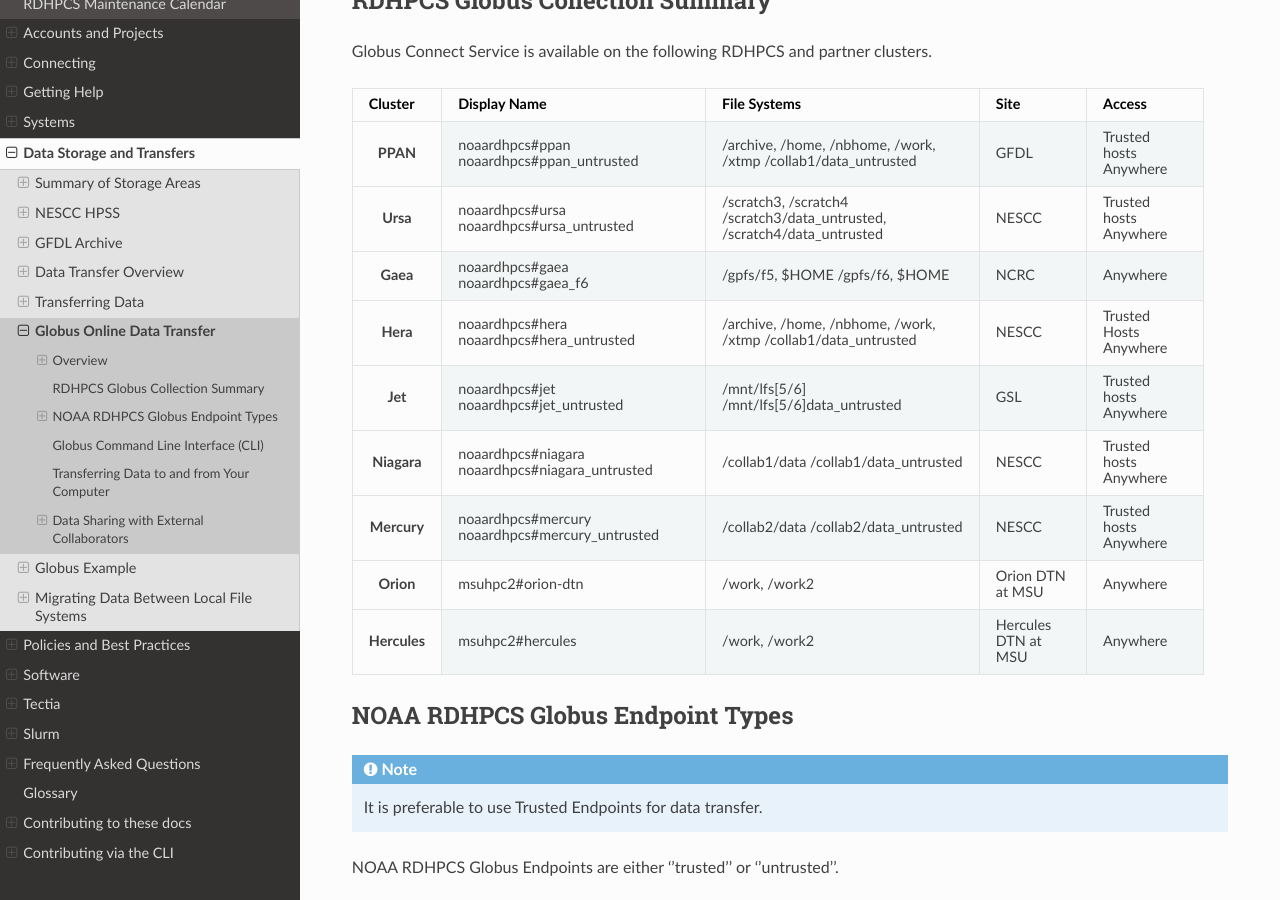
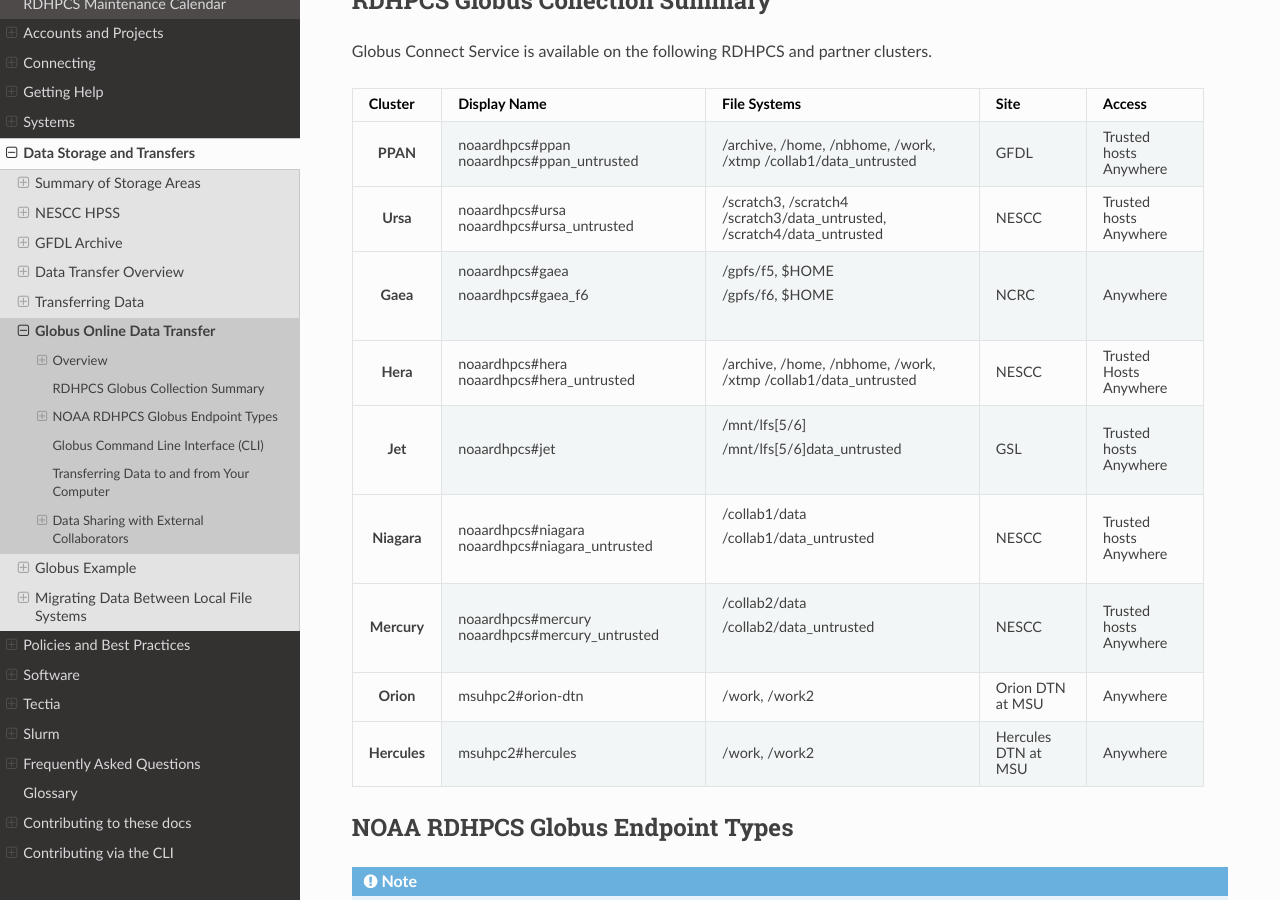
Before and after one commit to NOAA-RDHPCS/noaa-rdhpcs.github.io, a Sphinx documentation site: the page built from source/data/globus_online_data_transfer.rst, in a window 1280 px wide and 900 px high, scrolled down 978 px. Built offline with Sphinx 7.4.7 and the Read the Docs theme 3.1.0, drawn with Linux system fonts in a browser that asks for light colours; pages that are not in the unit, such as notebooks, are missing from menus; some of the changed text lies outside the part shown.

Commit message:
correct line breaks in Globus Collection table

```diff
--- a/source/data/globus_online_data_transfer.rst
+++ b/source/data/globus_online_data_transfer.rst
@@ -86,10 +86,10 @@ partner clusters.
      - Trusted hosts
        Anywhere
    * - Gaea
-     - noaardhpcs#gaea
-       noaardhpcs#gaea_f6
-     - /gpfs/f5, $HOME
-       /gpfs/f6, $HOME
+     - | noaardhpcs#gaea
+       | noaardhpcs#gaea_f6
+     - | /gpfs/f5, $HOME
+       | /gpfs/f6, $HOME
      - NCRC
      - Anywhere
    * - Hera
@@ -102,25 +102,24 @@ partner clusters.
        Anywhere
    * - Jet
      - noaardhpcs#jet
-       noaardhpcs#jet_untrusted
-     - /mnt/lfs[5/6]
-       /mnt/lfs[5/6]data_untrusted
+     - | /mnt/lfs[5/6]
+       | /mnt/lfs[5/6]data_untrusted
      - GSL
      - Trusted hosts
        Anywhere
    * - Niagara
      - noaardhpcs#niagara
        noaardhpcs#niagara_untrusted
-     - /collab1/data
-       /collab1/data_untrusted
+     - | /collab1/data
+       | /collab1/data_untrusted
      - NESCC
      - Trusted hosts
        Anywhere
    * - Mercury
      - noaardhpcs#mercury
        noaardhpcs#mercury_untrusted
-     - /collab2/data
-       /collab2/data_untrusted
+     - | /collab2/data
+       | /collab2/data_untrusted
      - NESCC
      - Trusted hosts
        Anywhere
```
Also changed, not shown: other parts of source/data/globus_online_data_transfer.rst (+1 -1 lines).
